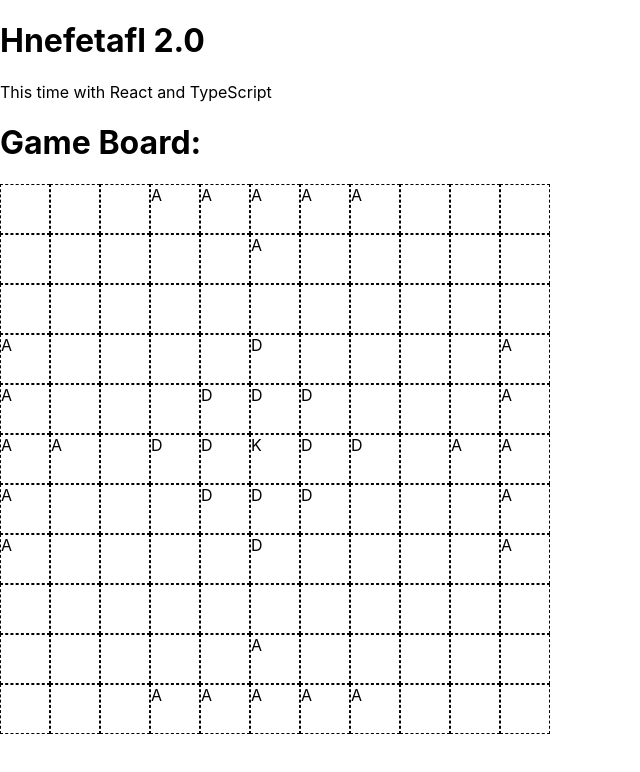
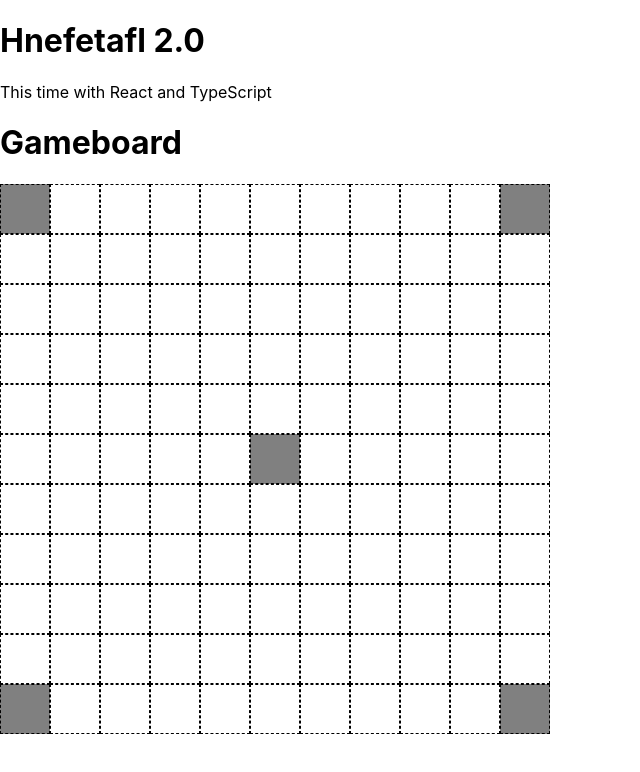
Before and after one commit to CPrich905/hnefetafl-ts, a React (Create React App) app: page / in a window 1280 px wide. Shown: the top 772 px of the page, without its empty margins (0-640 px from the left). Built offline with nearby package versions, Linux system fonts and the light colour scheme.

Commit message:
refactor to break out tile into own component and tidy up the build

```diff
--- a/package.json
+++ b/package.json
@@ -10,9 +10,10 @@
     "@types/node": "^16.18.3",
     "@types/react": "^18.0.25",
     "@types/react-dom": "^18.0.8",
+    "classnames": "^2.3.2",
     "react": "^18.2.0",
     "react-dom": "^18.2.0",
-    "react-scripts": "5.0.1",
+    "react-scripts": "^5.0.1",
     "typescript": "^4.8.4",
     "web-vitals": "^2.1.4"
   },
@@ -43,5 +44,8 @@
   "resolutions": {
     "@types/react": "17.0.2",
     "@types/react-dom": "17.0.2"
+  },
+  "devDependencies": {
+    "eslint-plugin-react-hooks": "^4.6.0"
   }
 }
--- a/src/components/BoardSets.tsx
+++ b/src/components/BoardSets.tsx
@@ -1,15 +1,20 @@
-export enum Piece {
-    _ = "_",
-    A = "A",
-    D = "D",
-    K = "K"
+// TileState feels like the wrong description... TileContains? TileIs?
+export enum TileState {
+    _ = "Empty",
+    A = "Attacker",
+    D = "Defender",
+    K = "King"
 }
-const _ = Piece._
-const A = Piece.A
-const D = Piece.D
-const K = Piece.K
+export const _ = TileState._
+// const _ = TileState._
+export const A = TileState.A
+// const A = TileState.A
+export const D = TileState.D
+// const D = TileState.D
+export const K = TileState.K
+// const K = TileState.K
 
-// TODO: add names
+// TODO: add other board types
 export class BoardSets {
     static readonly _COPENHAGEN = [
         [_, _, _, A, A, A, A, A, _, _, _],
--- a/src/components/GameBoard.tsx
+++ b/src/components/GameBoard.tsx
@@ -1,142 +1,61 @@
-import React, { ReactElement, ReactNode } from 'react'
+import React from 'react'
 import { BoardSets } from "./BoardSets"
+import { Coordinates } from '../types/Coordinates'
+import Tile from './Tile'
+import { CORNER, CENTER, EDGE, OTHER} from "../constants"
+import { TilePosition } from '../types/TilePosition'
 
-interface Coordinates {
-    readonly row: number,
-    readonly column: number
+// TODO: Add more board types & UI to select board types
+// Manually set board type to Copenhagen.
+let boardType = BoardSets._COPENHAGEN
+
+
+boardType = BoardSets._COPENHAGEN
+// class Gameboard extends React.Component {
+function Gameboard() {
+
+    const BuildBoard = (boardType: any[]) => {
+        let width = boardType.length
+        // the board is an array of rows which arrays of JSX.Elements
+        const boardTiles: JSX.Element[][] = []
+        for (let r = 0; r < width; r++){
+            const row: JSX.Element[] = []
+            for (let c = 0; c < width; c++){
+                let coords: Coordinates = {row: r, column: c}
+                let position: TilePosition
+                if ((c === 0 && r === 0) || (c === 0 && r === width-1) || (r === 0 && c === width-1) || (r === width-1 && c === width-1)){
+                    position = CORNER
+                } else if (r === (width-1)/2 && c === (width-1)/2) {
+                    position = CENTER
+                } else if (r === 0 || r === width-1 || c === 0 || c === width-1) {
+                    position = EDGE
+                } else {
+                    position = OTHER
+                }
+                row.push(
+                    <Tile
+                        key={`${r}${c}`}
+                        coordinates={coords}
+                        position={position}
+                        state={boardType[r][c]}
+                        isPicked={false}
+                    />
+                )
+            }
+            boardTiles.push(row)
+        }
+        return <div className='gameboard'>{boardTiles}</div>
     }
 
-interface TileType {
-    index: number,
-    coordinates?: Coordinates[],
-    center: boolean,
-    corner: boolean,
-    isEmpty: boolean,
-    hasPiece: string
-}
-
-// interface MoveType {
-//     from: Coordinates,
-//     to: Coordinates
-// }
-
-// let moveHistory: {} []
-// assign a board type from the BoardSets library (currently only Copenhagen)
-// interface BoardType {
-//     children?: TileType[]
-//  }
-
-let boardType = BoardSets._COPENHAGEN
-// Test
-let move: Coordinates[] = []
-function tileClick(tile: TileType) {
-    let fromCoords: []
-    let toCoords: []
-    // let row: keyof tile.coordinates;
-    // let column: keyof typeof tile.coordinates;
-    // let toCoords: Number[] = []
-    if (move.length === 1) {
-
-        let toCoords = tile.coordinates
-        console.log('tile row', tile.coordinates, 'tile column')
-        // move.push(toCoords)
-        console.log('type', typeof toCoords, toCoords)
-        console.log('second click', move)
-    }
-
-    if (move.length === 0 && tile.coordinates != null){
-        console.log('first click')
-
-        console.log('tile row', tile.coordinates, 'tile column')
-
-
-        let fromCoords = tile.coordinates
-        // move.push(fromCoords)
-        console.log('type', typeof fromCoords, fromCoords)
-        console.log('second click', move)
-
-    }
-    // moveHistory.push(move)
-
-    return move
-}
-
-class GameBoard extends React.Component {
-    count = 0
-    tiles: TileType[] = []
-
-    buildBoard(board: any[]){
-        // TODO: why does this fire twice?
-        console.log('buildBoard fires', this.count)
-        let i = 0
-        for (let row in board){
-            for (let column in board[row]) {
-                // get the coordinates of each tile from the board type
-                let r = Number(row)
-                let c = Number(column)
-                let coords: Coordinates = {row:r, column:c }
-                // set whether the tile is corner or center
-                let corner = false
-                let centre = false
-                if ((c === 0 && r === 0) || (c === 0 && r === board.length-1) || (r === 0 && c === board.length-1) || (r === board.length-1 && c === board.length-1)){
-                    corner = true
-                } else if (r === (board.length-1)/2 && c === (board.length-1)/2) {
-                    centre = true
-                }
-
-                // set what piece the tile has or if empty
-                let hasPiece: string = ''
-                let isEmpty: boolean = true
-                if (board[r][c] === 'A' ){
-                    hasPiece = 'A'
-                    isEmpty = false
-                } else if (board[r][c] === 'D'){
-                    hasPiece = 'D'
-                    isEmpty = false
-                } else if (board[r][c] === 'K'){
-                    hasPiece = 'K'
-                    isEmpty = false
-                }
-                // builds tile object
-                const tile: TileType = {
-                    index: i,
-                    coordinates: [coords],
-                    corner: corner,
-                    center: centre,
-                    isEmpty: isEmpty,
-                    hasPiece: hasPiece
-                }
-
-                i++
-                this.tiles.push(tile)
-            }
-        }
-        this.count++
-        return this.tiles
-    }
-
-    render(){
-        let board = boardType
-        this.buildBoard(board)
     return (
         <div>
             <div>
-                    <h1>Game Board:</h1>
+                <h1>Gameboard</h1>
             </div>
-                <div className='gameboard'>
-                {this.tiles.map(tile =>
-                    <div
-                        key={tile.index}
-                        className={`board-square`}
-                        onClick={() => tileClick(tile)}
-                    >{tile.hasPiece}
-                    </div>)
-                }
+            {BuildBoard(boardType)}
         </div>
-            </div>
+    )
 
-        )
-    }
 }
 
-export default GameBoard
+export default Gameboard
--- /dev/null
+++ b/src/components/Tile.tsx
@@ -0,0 +1,39 @@
+import { Coordinates } from "../types/Coordinates"
+import { TileState } from "./BoardSets"
+import { TilePosition } from "../types/TilePosition"
+import classNames from "classnames"
+
+interface TileType {
+    coordinates: Coordinates,
+    position: TilePosition,
+    state: TileState.A | TileState.D | TileState.K | TileState._,
+    isPicked: boolean
+}
+
+const Tile = ({
+    coordinates,
+    position,
+    state,
+    isPicked
+}: TileType) => {
+
+    // TODO: tile classes should include
+    // board-square (always) position (always) isPicked (if isPicked)
+    const tileClasses = classNames({
+        "board-square": true
+    })
+
+    // TODO: Piece classes should include
+    // if not TileState._ add a class for the piece (A, D, K)
+    return (
+        <div
+            id={`${coordinates.row}-${coordinates.column}`}
+            className={`board-square ${position}`}
+        >
+            <div className={`${state}`}></div>
+
+        </div>
+    )
+}
+
+export default Tile;
--- /dev/null
+++ b/src/constants.tsx
@@ -0,0 +1,4 @@
+export const CORNER = "corner"
+export const CENTER = "center"
+export const EDGE = "edge"
+export const OTHER = "other"
--- a/src/styles/App.css
+++ b/src/styles/App.css
@@ -28,10 +28,12 @@ div.board-square {
   border: 1px dashed black;
 }
 
+/* add styling for side pieces/army start positions? */
 div.center, div.corner {
   background-color: grey;
 }
 
+/* Get better images for King, Defender, Attacker */
 div.king {
   background-image: url(https://images.fineartamerica.com/images-medium-large-5/king-chess-piece-ktsdesign.jpg);
   background-size: 100%;
--- /dev/null
+++ b/src/types/Coordinates.tsx
@@ -0,0 +1,4 @@
+export interface Coordinates {
+    row: number,
+    column: number
+}
--- /dev/null
+++ b/src/types/MoveType.tsx
@@ -0,0 +1,6 @@
+import { Coordinates } from "./Coordinates"
+
+export interface MoveType {
+    currentPsn?: Coordinates,
+    nextPsn?: Coordinates
+}
--- /dev/null
+++ b/src/types/TilePosition.tsx
@@ -0,0 +1,3 @@
+import { CENTER, CORNER, EDGE, OTHER } from "../constants";
+
+export type TilePosition = typeof CENTER | typeof CORNER | typeof EDGE | typeof OTHER
```
Also changed, not shown: 1 other file (tests, documents, lock files or other folders). Lines whose indentation alone changed are shown as unchanged.
